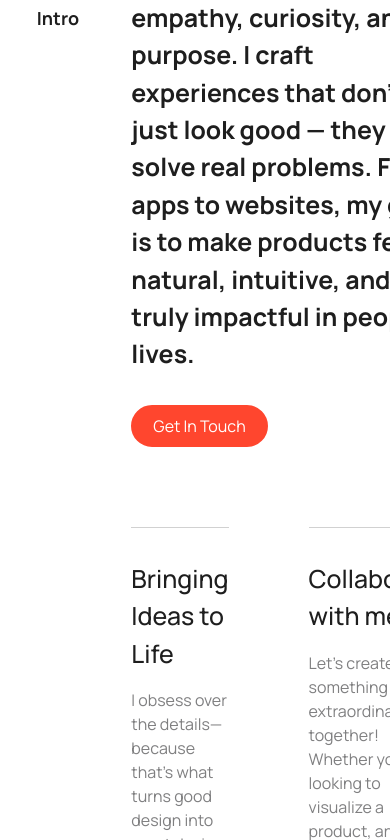
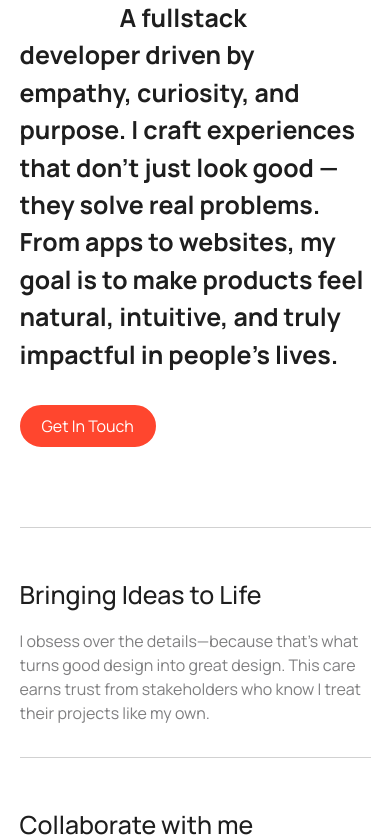
Before and after one commit to mwendwamark/MAIN_PORTFOLIO, a React (Vite) app: page / in a window 390 px wide. Shown: the part 1160-2000 px from the top of the page. Built offline with nearby package versions, Linux system fonts and the light colour scheme.

Commit message:
feat: Enhance responsive styling for the intro section layout, background shapes, and mobile navigation.

```diff
--- a/src/components/BackgroundShapes/BackgroundShapes.css
+++ b/src/components/BackgroundShapes/BackgroundShapes.css
@@ -33,7 +33,7 @@
 /* Large on Left, Small on Right */
 .left_variant .shape_left_large {
   top: 150px;
-  left: -150px;
+  left: -350px;
   transform: rotate(-150deg); /* Tilted */
 }
 
@@ -48,7 +48,7 @@
 .right_variant .shape_right_large {
   top: 100px;
   right: -150px;
-  transform: rotate(15deg);
+  transform: rotate(18deg);
 }
 
 .right_variant .shape_right_small {
@@ -58,6 +58,8 @@
 }
 
 /* Responsiveness */
+
+
 @media screen and (max-width: 1024px) {
   .shape_large {
     width: 650px;
@@ -72,16 +74,22 @@
 
 @media screen and (max-width: 768px) {
   .shape_large {
-    width: 300px;
-    height: 300px;
+    width: 500px;
+    height: 500px;
+  }
+
+  .left_variant .shape_left_large {
+    top: 150px;
+    left: -150px;
+    transform: rotate(-150deg); /* Tilted */
   }
 
   .shape_small {
-    width: 150px;
-    height: 150px;
+    width: 350px;
+    height: 350px;
   }
 
   .shape {
-    border-radius: 1.5rem;
+    border-radius: 3.5rem;
   }
 }
--- a/src/components/Navbar/Navbar.css
+++ b/src/components/Navbar/Navbar.css
@@ -24,8 +24,8 @@
 /* Overlay Mode (Home Page Initial State) */
 .navbar_overlay {
   background-color: transparent;
-  border-top: none; /* Remove orange border in overlay mode if desired, or keep it */
-  border-top: 0.5rem solid var(--orange_color); /* Keep it consistent with design if needed, or remove */
+  border-top: none;
+  border-top: 0.5rem solid var(--orange_color);
 }
 
 .navbar_overlay .main_navbar_links a {
@@ -115,16 +115,17 @@
     top: 0;
     right: 0;
     width: 60%;
-    height: 100%;
+    height: 100vh; /* Use vh for full viewport height */
     background-color: var(--orange_color);
     flex-direction: column;
     justify-content: center;
     padding-left: 2rem;
     gap: 1rem;
     transform: translateY(-100%);
-    transition: transform 0.4s cubic-bezier(0.16, 1, 0.3, 1); /* Smooth ease-out */
+    transition: transform 0.4s cubic-bezier(0.16, 1, 0.3, 1);
     box-shadow: 0 10px 15px -3px rgba(0, 0, 0, 0.1);
     border-bottom: 2px solid var(--orange_color);
+    z-index: 1000; /* Ensure it has z-index */
   }
 
   .main_navbar_links.active {
@@ -132,7 +133,7 @@
   }
 
   .main_navbar_link a {
-    font-size: 1rem; /* Larger font for mobile */
+    font-size: 1rem;
     color: var(--bg_color);
   }
 
--- a/src/pages/Home/Intro/Intro.css
+++ b/src/pages/Home/Intro/Intro.css
@@ -61,3 +61,28 @@
   font-size: var(--text_fs);
   color: var(--text_color);
 }
+
+@media screen and (max-width: 1000px) {
+  .home_intro_content_details {
+    grid-template-columns: 1fr;
+  }
+}
+
+@media screen and (max-width: 768px) {
+  .home_intro_container {
+    grid-template-columns: 1fr;
+  }
+
+  .home_intro_content_details {
+    gap: 2rem;
+  }
+
+  .home_intro_content_details_left {
+    border-bottom: none;
+    padding-bottom: 0;
+    padding-top: 3rem;
+  }
+  .home_intro_content_details_right {
+    padding-top: 3rem;
+  }
+}
```
